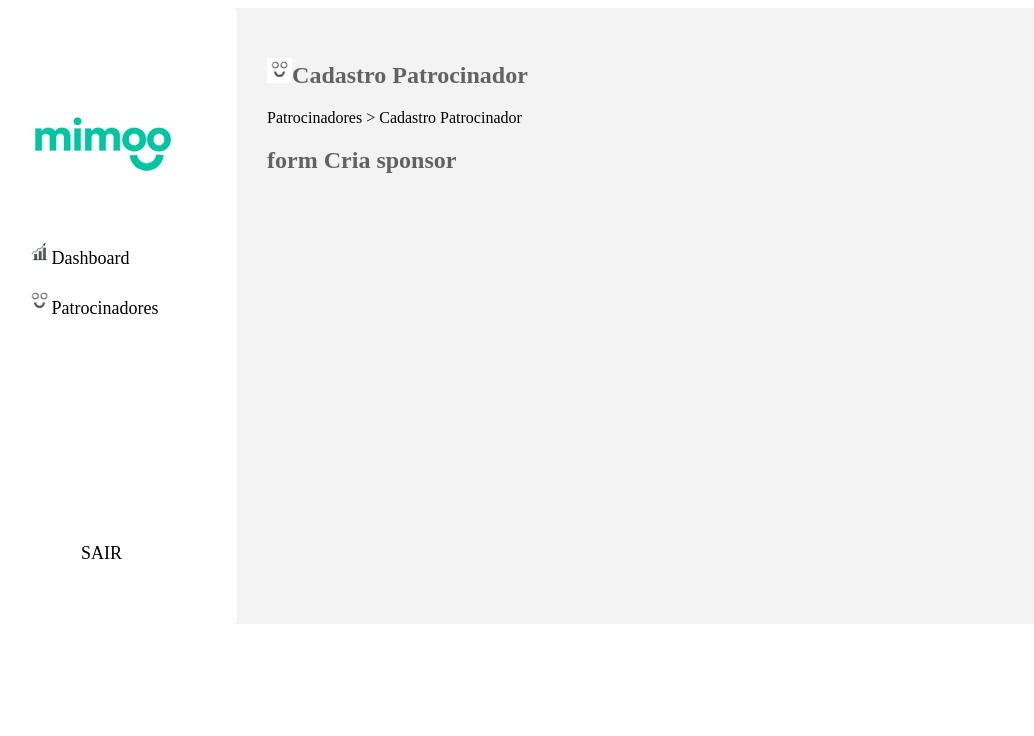
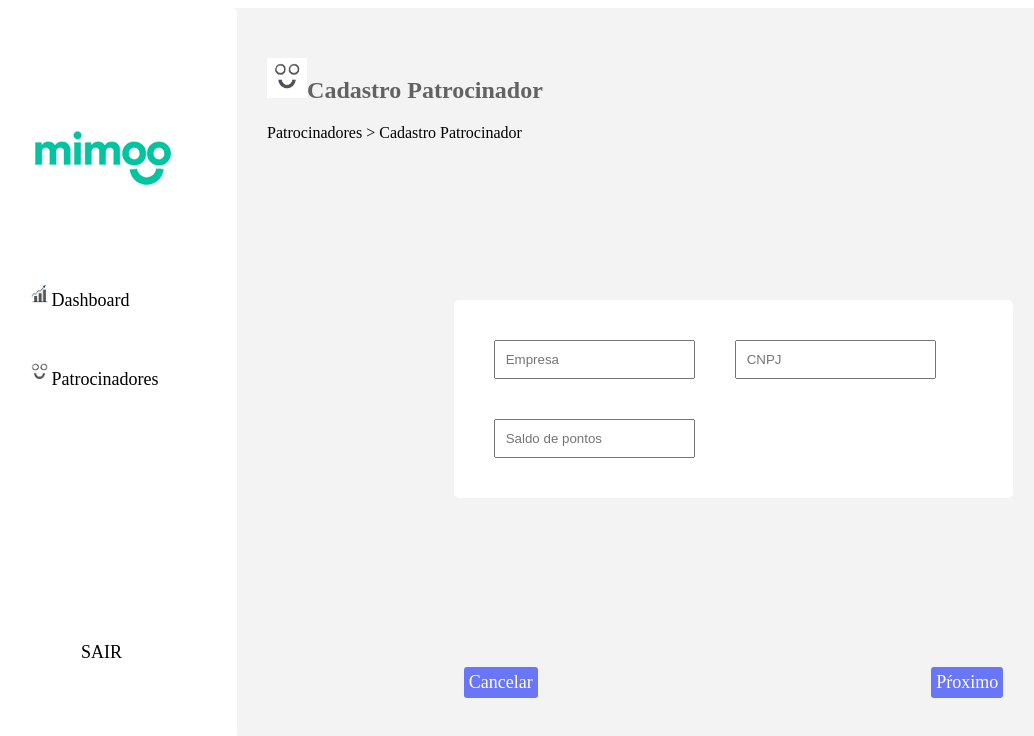
Before and after one commit to CarolinaInglethe/ci-project-mimoo-sponsor-registration, a React (Create React App) app: page /createSponsor in a window 1280 px wide. Shown: the top 736 px of the page, without its empty margins (42-1076 px from the left). Built offline with nearby package versions, Linux system fonts and the light colour scheme.

Commit message:
FormCreateSponsor/ Pagina Cadastrar - Css , form e links

```diff
--- a/package.json
+++ b/package.json
@@ -14,7 +14,9 @@
     "@types/redux-logger": "^3.0.9",
     "@types/redux-saga": "^0.10.5",
     "axios": "^0.26.0",
+    "bootstrap": "^5.1.3",
     "react": "^17.0.2",
+    "react-bootstrap": "^2.1.2",
     "react-dom": "^17.0.2",
     "react-redux": "^7.2.6",
     "react-router-dom": "^6.2.1",
--- a/src/components/FormCreateSponsor.jsx
+++ b/src/components/FormCreateSponsor.jsx
@@ -1,11 +1,23 @@
 import React from 'react';
+import { Link } from 'react-router-dom';
 
 
 const FormCreateSponsor = () => {
 
   return (
     <div className="form-create-sponsor-container">
-      <h2>form Cria sponsor</h2>
+      <form>
+        <input type="text" placeholder="Empresa" />
+        <input type="text" placeholder="CNPJ" />
+        <input type="text" placeholder="Saldo de pontos" />
+      </form>
+
+      <div className="form-create-sponsor-buttons">
+        <Link to="/sponsors" >Cancelar</Link>
+        <Link to="/createSponsor" >
+          Pŕoximo
+        </Link>
+      </div>
     </div>
   )
 }
--- a/src/css/App.css
+++ b/src/css/App.css
@@ -131,4 +131,35 @@ h2, h3 {
 
 .create-sponsor-container-2 {
   margin: 30px;
+  width: 100%;
 }
+
+form {
+  background-color: rgb(255, 255, 255);
+  border-radius: 5px;
+  display: flex;
+  flex-wrap: wrap;
+  margin: 17% 20%;
+  padding: 20px;
+}
+
+form input {
+  margin: 20px;
+  padding: 10px;
+}
+
+.form-create-sponsor-buttons {
+  display: flex;
+  justify-content: space-around;
+}
+
+.form-create-sponsor-buttons a {
+  background-color: #6876F7;
+  border-radius: 3px;
+  color: white;
+  padding: 5px;
+}
+
+.form-create-sponsor-buttons a:hover {
+  background-color: #6876f798;
+}
--- a/src/pages/CreateSponsor.tsx
+++ b/src/pages/CreateSponsor.tsx
@@ -10,8 +10,8 @@ const CreateSponsor = () => {
 
       <div className="create-sponsor-container-2">
       <h2>
-      <img src={logoSorriso} alt="logo sorriso" width="25px"/>
-      Cadastro Patrocinador
+        <img src={logoSorriso} alt="logo sorriso" width="40px"/>
+        Cadastro Patrocinador
       </h2>
       <p>Patrocinadores {'>'} Cadastro Patrocinador</p>
 
```
Also changed, not shown: 1 other file (tests, documents, lock files or other folders).
